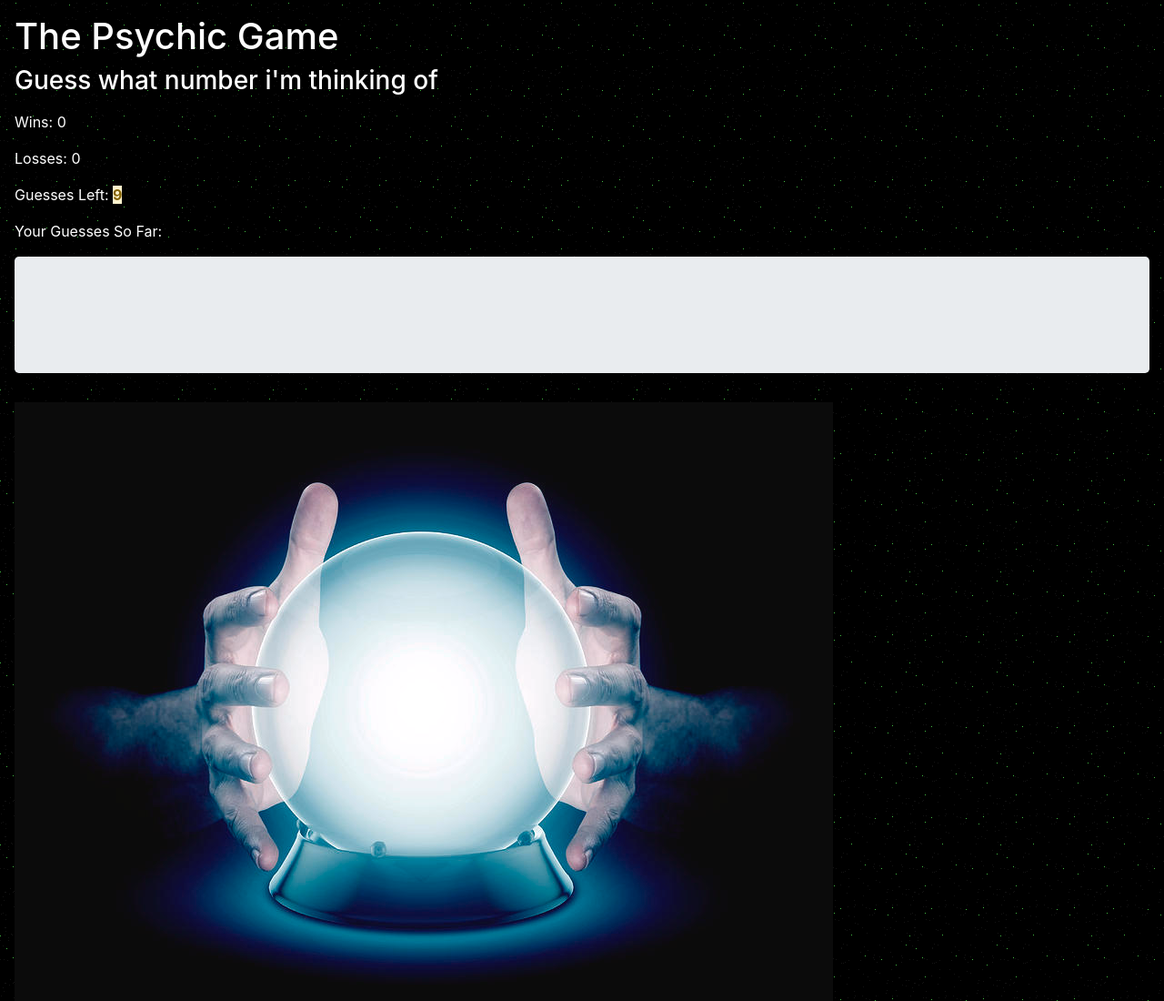
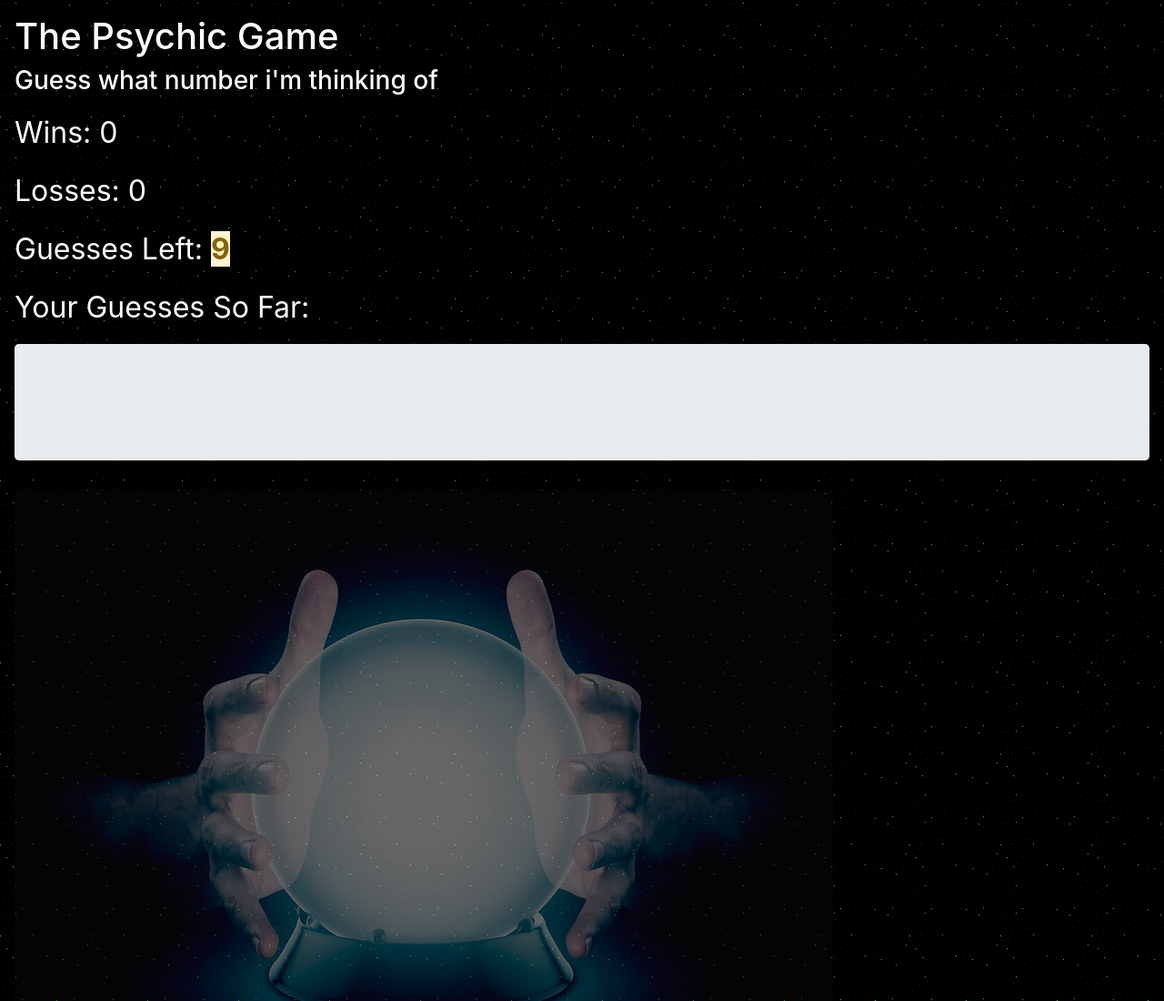
Before and after one commit to sthmpsn/Word-Guess, a plain HTML site: page psychic/index.html in a window 1280 px wide. Shown: the top 1100 px of the page at 91% size. Drawn offline with nearby package versions, Linux system fonts and the light colour scheme.

Commit message:
set crystal ball opacity level

```diff
--- a/psychic/assets/css/style.css
+++ b/psychic/assets/css/style.css
@@ -1,6 +1,14 @@
 .page-wrapper {
     background-image: url("../images/darkness.png");
     color: white;
+}
+
+p {
+    font-size: 2rem;
+}
+
+.col-wrapper{
+    width: auto;
 }
 
 .jumbotron {
@@ -10,3 +18,7 @@
 .warnings {
     font-size: 1.6rem;
 }
+
+.image {
+    opacity: .4;
+}
```
